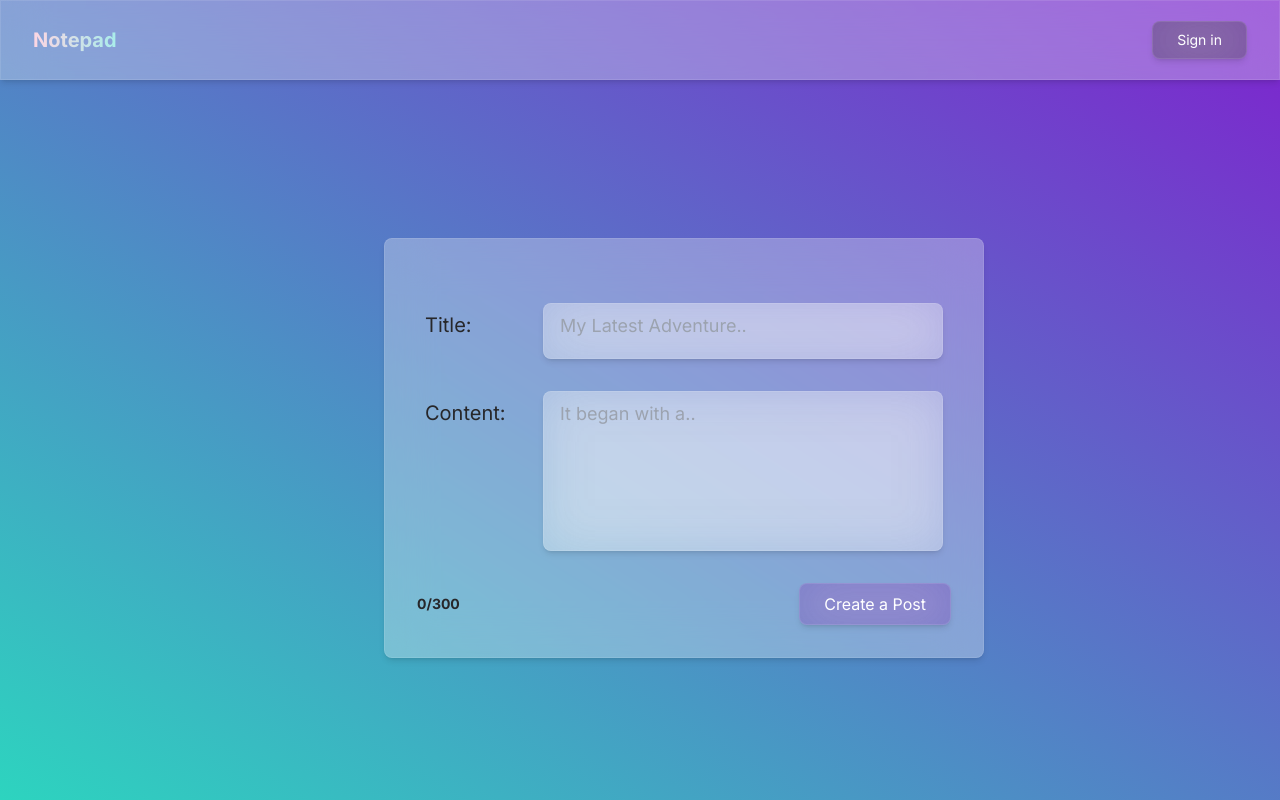
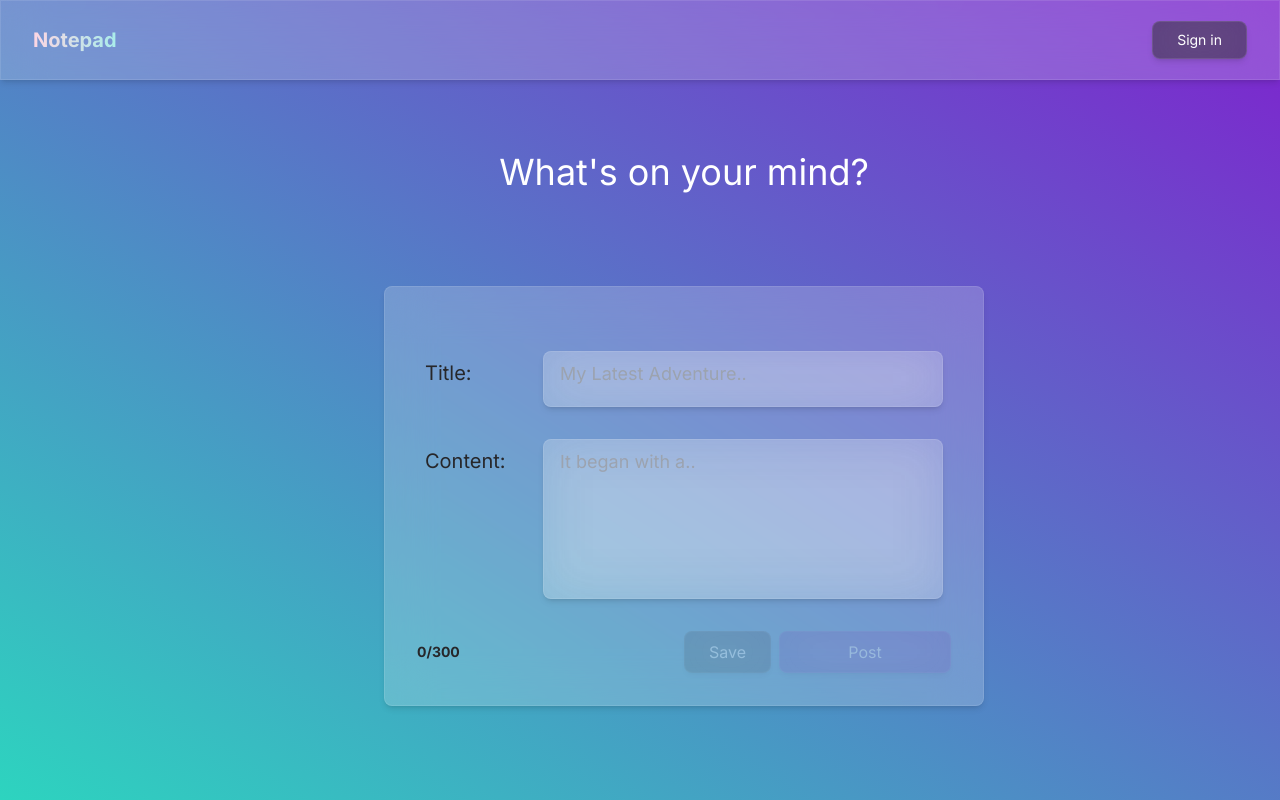
Before and after one commit to Alexjoshua14/Notepad, a Next.js app: page /new_note in a window 1280 px wide. Built offline with nearby package versions, Linux system fonts and the light colour scheme; no server answers.

Commit message:
Add ability to edit, update, publish, and delete posts. As well as listing of user's posts on profile page

```diff
--- a/src/app/globals.css
+++ b/src/app/globals.css
@@ -3,11 +3,35 @@
 @tailwind utilities;
 
 .glassmorphism {
-  @apply bg-opacity-30 backdrop-blur-xl border-[1px] border-zinc-50 border-opacity-10 shadow-md;
+  @apply bg-opacity-20 backdrop-blur-xl border-[1px] border-zinc-50 border-opacity-10 shadow-md;
+}
+
+.glassmorphism-1 {
+  @apply !bg-opacity-30;
+}
+
+.glassmorphism-1-interactive {
+  @apply glassmorphism-1 hover:!bg-opacity-40;
+}
+
+.glassmorphism-2 {
+  @apply !bg-opacity-40;
+}
+
+.glassmorphism-2-interactive {
+  @apply glassmorphism-2 hover:!bg-opacity-50;
+}
+
+.glassmorphism-3 {
+  @apply !bg-opacity-50;
+}
+
+.glassmorphism-3-interactive {
+  @apply glassmorphism-3 hover:!bg-opacity-60;
 }
 
 .glassmorphism-white {
-  @apply bg-zinc-50 bg-opacity-30 backdrop-blur-xl text-zinc-800 border-[1px] border-zinc-50 border-opacity-10 shadow-md;
+  @apply glassmorphism bg-zinc-50 text-zinc-800;
 }
 
 .logo {
@@ -20,3 +44,19 @@
 .center {
   @apply justify-center items-center;
 }
+
+.header {
+  @apply text-4xl my-4 sm:h-4 sm:my-12 md:h-8 md:my-14;
+}
+
+.section-main {
+  @apply z-10 w-full h-full flex flex-col items-center;
+}
+
+.list {
+  @apply flex-1 flex flex-col gap-4 center w-full;
+}
+
+.posts-section-button {
+  @apply w-40 h-14 flex center glassmorphism rounded bg-teal-500;
+}
--- a/src/app/layout.tsx
+++ b/src/app/layout.tsx
@@ -18,9 +18,9 @@ export default function RootLayout({
 }) {
   return (
     <html lang="en" className="overscroll-none">
-      <body className={`${inter.className} flex min-h-screen bg-gradient-to-tr from-teal-400 to-purple-700 text-white`}>
+      <body className={`${inter.className} flex min-h-screen max-w-screen overflow-x-hidden bg-gradient-to-tr from-teal-400 to-purple-700 text-white`}>
         <Nav />
-        <div className="flex-1 flex center mx-4 md:mx-48 xl:mx-96 mt-24">
+        <div className="flex-1 flex center max-w-full mx-4 md:mx-48 xl:mx-96 pt-24 pb-12">
           {children}
         </div>
       </body>
--- a/src/app/new_note/page.tsx
+++ b/src/app/new_note/page.tsx
@@ -1,10 +1,17 @@
 
 import { NewPost } from '@/components/NewPost';
+import { Post } from '@/types';
 
-export default function NewNote() {
+// have the prop default to null
+export default function NewNote({ post }: { post: Post | null }) {
   return (
-    <main className="flex-1 flex center">
-      <NewPost />
+    <main className="flex-1 h-full w-full flex center">
+      <section className="section-main">
+        <h1 className="header">{`What's on your mind?`}</h1>
+        <div className="flex-1 flex center">
+          <NewPost post={post} />
+        </div>
+      </section>
     </main>
   )
 }
--- a/src/app/page.tsx
+++ b/src/app/page.tsx
@@ -4,11 +4,12 @@ import { getPosts } from '@/lib/posts';
 import { Post } from '@/types';
 
 import { PostItem } from '@/components/Cards';
+import { getPublishedPosts } from '@/lib/posts';
 
 export default async function Home() {
   let posts: Post[] = [];
   try {
-    posts = await getPosts();
+    posts = await getPublishedPosts();
   } catch (err) {
     console.error(err);
   }
@@ -16,18 +17,20 @@ export default async function Home() {
 
   return (
     <main className="h-full w-full flex flex-col center">
-      <div className="z-10 w-full items-center justify-between font-mono text-sm lg:flex">
-        <ul className="flex flex-col gap-4 center w-full">
+      <section className="section-main">
+        <h1 className="header">
+          Notes
+        </h1>
+        <ul className="list">
           {posts.length === 0 ?
             <h1>{`No posts to show..`}</h1>
             :
             posts.map((post) => (
               <PostItem key={post.id} post={post} />
             ))
-
           }
         </ul>
-      </div>
+      </section>
     </main>
   )
 }
--- a/src/app/profile/page.tsx
+++ b/src/app/profile/page.tsx
@@ -3,23 +3,28 @@ import Image from 'next/image';
 import { getServerSession } from 'next-auth';
 import { authOptions } from '@/app/api/auth/[...nextauth]/route';
 import { Login, Logout } from '@/components/AuthButtons';
+import UserPosts from '@/components/UserPosts';
 
 import { ProfileCard } from '@/components/Cards';
 
 export default async function Profile() {
-  const session = await getServerSession(authOptions);
+  const session = await getServerSession(authOptions)
 
-  return (
-    <main className="flex-1 flex center">
-      {session?.user ?
-        <ProfileCard session={session} />
-        :
+  if (session?.user == null) {
+    return (
+      <main className="flex-1 h-full w-full flex center">
         <div className="flex flex-col w-[340px] sm:w-[360px] h-[240px] center gap-8 glassmorphism-white rounded">
           <span className="text-xl font-medium">Please Login..</span >
           <Login />
         </div>
-      }
+      </main>
+    )
+  }
 
+  return (
+    <main className="flex-1 h-full w-full sm:px-4 flex flex-col items-center gap-8">
+      <ProfileCard session={session} />
+      <UserPosts session={session} />
     </main>
   )
 }
--- a/src/components/AuthButtons.tsx
+++ b/src/components/AuthButtons.tsx
@@ -11,7 +11,7 @@ import { IoAddOutline } from 'react-icons/io5';
 export function Login() {
   return (
     <li className="list-none">
-      <button onClick={() => signIn()} className="text-sm bg-zinc-800 text-white py-2 px-6 rounded glassmorphism disabled:opacity-25 hover:bg-opacity-40">
+      <button onClick={() => signIn()} className="text-sm bg-zinc-800 text-white py-2 px-6 rounded glassmorphism glassmorphism-3-interactive disabled:opacity-25 hover:bg-opacity-40">
         Sign in
       </button>
     </li>
@@ -20,7 +20,7 @@ export function Login() {
 
 export function Logout() {
   return (
-    <button onClick={() => signOut()} className="text-sm bg-zinc-800 text-white py-2 px-6 rounded glassmorphism disabled:opacity-25 hover:bg-opacity-40">
+    <button onClick={() => signOut()} className="text-sm bg-red-600 text-white py-2 px-6 rounded glassmorphism glassmorphism-3-interactive disabled:opacity-25">
       Sign out
     </button>
   )
--- a/src/components/NewPost.tsx
+++ b/src/components/NewPost.tsx
@@ -1,13 +1,36 @@
 'use client'
 
 import React, { useState, useTransition } from 'react'
+import { useRouter } from 'next/navigation'
 
-import { addPost } from '@/lib/posts'
+import { addPost, updatePost, publishPost } from '@/lib/posts'
+import { Post } from '@/types'
 
-export function NewPost() {
-  const [title, setTitle] = useState('');
-  const [content, setContent] = useState('');
-  const [isDisabled, setIsDisabled] = useState(false);
+const validTitle = (post: Post | null, title: string) => {
+  title = title.trim();
+  return title.length > 0;
+}
+
+const validContent = (post: Post | null, content: string) => {
+  content = content.trim();
+  return content.length > 0 && content.length < 300;
+}
+
+const postChanged = (post: Post | null, title: string, content: string) => {
+  if (post == null) {
+    return true;
+  }
+  title = title.trim();
+  content = content.trim();
+  return post.title !== title || post.content !== content;
+}
+
+export function NewPost({ post }: { post: Post | null }) {
+  const [title, setTitle] = useState(post?.title ?? '');
+  const [content, setContent] = useState(post?.content ?? '');
+  const [isDisabled, setIsDisabled] = useState(true);
+
+  const router = useRouter();
 
   const handleSubmit = (formData: FormData) => {
     setIsDisabled(true);
@@ -23,16 +46,61 @@ export function NewPost() {
 
       return;
     }
+    try {
 
-    addPost(formData)
-      .then(() => {
+      if (post != null) {
+        updatePost(post, formData)
+        if (!post.published) publishPost(post.id);
+      } else {
+        addPost(formData, true)
+      }
+
       setTitle('');
       setContent('');
       setIsDisabled(false);
-      })
-      .catch(err => {
+      router.push('/');
+    } catch (err) {
       console.error(err);
-      });
+    }
+  }
+
+  const handleSave = () => {
+    setIsDisabled(true);
+    try {
+      if (validTitle(post, title) && validContent(post, content) && postChanged(post, title, content)) {
+        const formData = new FormData();
+        formData.append('title', title);
+        formData.append('content', content);
+        if (post != null) {
+          updatePost(post, formData)
+        } else {
+          addPost(formData, false)
+        }
+      }
+      setIsDisabled(false);
+    } catch (err) {
+      console.error(err);
+    }
+  }
+
+  const handleChange = (e: React.ChangeEvent<HTMLTextAreaElement>) => {
+    //Disable/enable submit button based on title and content length
+    if (e.target.name === 'title') {
+      setTitle(e.target.value);
+      if (validTitle(post, e.target.value) && validContent(post, content) && postChanged(post, e.target.value, content)) {
+        setIsDisabled(false);
+      } else {
+        setIsDisabled(true);
+      }
+    } else if (e.target.name === 'content') {
+      setContent(e.target.value);
+      if (validTitle(post, title) && validContent(post, e.target.value) && postChanged(post, title, e.target.value)) {
+        setIsDisabled(false);
+      } else {
+        setIsDisabled(true);
+      }
+    }
+
   }
 
   return (
@@ -44,7 +112,7 @@ export function NewPost() {
             name="title"
             placeholder='My Latest Adventure..'
             value={title}
-            onChange={e => setTitle(e.target.value)}
+            onChange={e => handleChange(e)}
             className="px-4 py-2 text-lg m-2 resize-none glassmorphism-white rounded h-14 outline-none focus:bg-opacity-60 lg:w-[400px]"
             maxLength={34}
             id='title'
@@ -60,7 +128,7 @@ export function NewPost() {
             placeholder='It began with a..'
             value={content}
             maxLength={300}
-            onChange={e => setContent(e.target.value)}
+            onChange={e => handleChange(e)}
             className="px-4 py-2 text-lg m-2 resize-none glassmorphism-white rounded h-40 focus:bg-opacity-60 outline-none lg:w-[400px]"
             required
           ></textarea>
@@ -70,13 +138,26 @@ export function NewPost() {
         <p className={`font-bold text-sm ${content.length > 300 ? "text-red-700" : ""}`}>
           {`${content.length}/300`}
         </p>
+        <div className="flex gap-2 w-1/2 min-w-[220px]">
           <button
             disabled={isDisabled}
-          className="text-white py-2 px-6 rounded disabled:opacity-25 glassmorphism bg-purple-800"
+            className={`flex center text-white py-2 px-6 glassmorphism rounded bg-zinc-800 w-1/3
+          disabled:opacity-25 ${isDisabled ? "glassmorphism-3" : "glassmorphism-3-interactive"}`}
+            type="button"
+            aria-label="Save"
+            onClick={() => handleSave()}
+          >
+            {`Save`}
+          </button>
+          <button
+            disabled={isDisabled}
+            className={`flex center text-white py-2 px-6 glassmorphism rounded bg-purple-800 w-2/3
+          disabled:opacity-25 ${isDisabled ? "glassmorphism-3" : "glassmorphism-3-interactive"}`}
             type="submit"
           >
-          Create a Post
+            {post === null ? `Create a Post` : `Post`}
           </button>
+        </div>
       </div>
     </form>
   )
```
Also changed, not shown: src/components/Cards.tsx (+59 -5 lines), src/lib/posts.ts (+129 -2 lines). Lines whose indentation alone changed are shown as unchanged.
